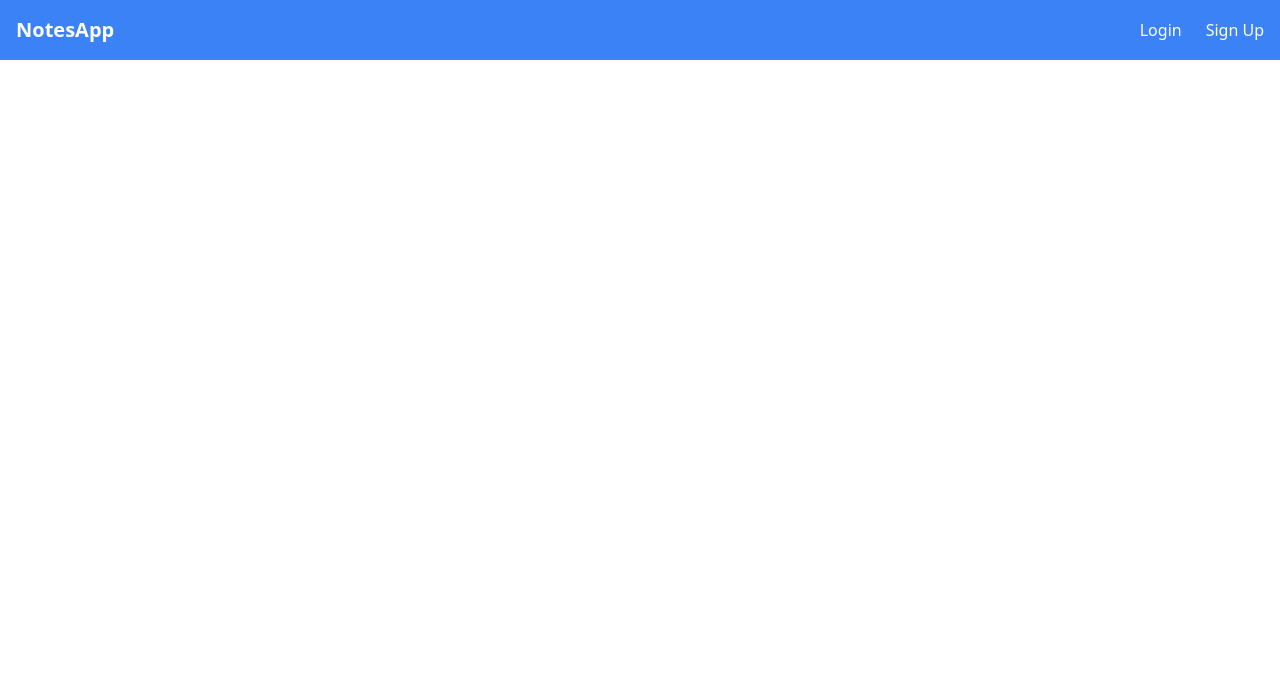
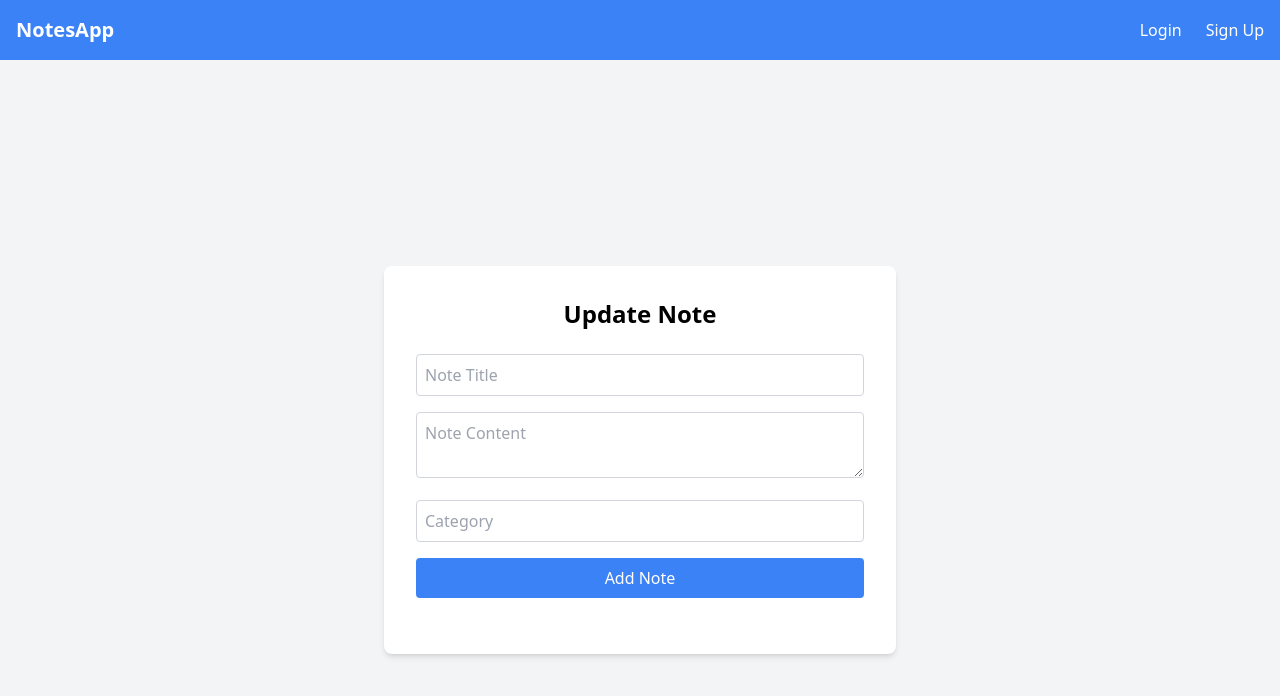
Before and after one commit to Rajsatyammm/Notes_App_Frontend, a React (Vite) app: page /updateNote/1 in a window 1280 px wide. Shown: the top 696 px of the page. Built offline with nearby package versions, Linux system fonts and the light colour scheme; no server answers.

Commit message:
adding updateNote functionality

```diff
--- a/src/App.jsx
+++ b/src/App.jsx
@@ -15,6 +15,7 @@ function App() {
           <Route path="/login" element={<Login />} />
           <Route path="/signup" element={<Signup />} />
           <Route path="/addNotes" element={<AddNote />} />
+          <Route path="/updateNote/:id" element={<AddNote />} />
           <Route
             path="/dashboard"
             element={
--- a/src/components/NoteCard.jsx
+++ b/src/components/NoteCard.jsx
@@ -2,9 +2,12 @@ import axios from "../axios";
 import { FaEdit, FaTrashAlt } from "react-icons/fa";
 import ErrorMessage from "../constants/ErrorMessage";
 import APIEndpoints from "../constants/APIEndpoints";
+import { useNavigate } from "react-router-dom"
 
 
 const NoteCard = ({ data, onDelete }) => {
+
+    const navigate = useNavigate();
 
     const handleDelete = async (id) => {
         try {
@@ -24,19 +27,19 @@ const NoteCard = ({ data, onDelete }) => {
     }
 
     const handleEdit = async (id) => {
-
+        navigate(`/updateNote/${id}`)
     }
 
     return (
         <div className="relative border border-gray-300 rounded-lg p-4 bg-white shadow-md">
             <div className="absolute top-2 right-2 flex space-x-2">
-                {/* <button
+                <button
                     onClick={() => handleEdit(data._id)}
                     className="text-blue-500 hover:text-blue-700"
                     title="Edit Note"
                 >
                     <FaEdit size={20} />
-                </button> */}
+                </button>
                 <button
                     onClick={() => handleDelete(data._id)}
                     className="text-red-500 hover:text-red-700"
--- a/src/components/NoteForm.jsx
+++ b/src/components/NoteForm.jsx
@@ -1,15 +1,23 @@
-import { useState } from 'react';
+import { useEffect, useState } from 'react';
 import { useNavigate } from 'react-router-dom';
 import axios from '../axios';
 import ErrorMessage from '../constants/ErrorMessage';
 import APIEndpoint from '../constants/APIEndpoints'
 
-function NoteForm({ setLoader }) {
+function NoteForm({ setLoader, updateNote, data }) {
     const [title, setTitle] = useState('');
     const [content, setContent] = useState('');
     const [category, setCategory] = useState('');
     const [error, setError] = useState('');
     const navigate = useNavigate()
+
+    const setData = () => {
+        if (data) {
+            setTitle(data.title);
+            setContent(data.content);
+            setCategory(data.category);
+        }
+    }
 
     const handleSubmit = async (e) => {
         e.preventDefault();
@@ -19,6 +27,7 @@ function NoteForm({ setLoader }) {
                 return;
             }
             setLoader(true)
+            if (!updateNote) {
                 await axios.post(APIEndpoint.ADD_NOTE,
                     {
                         title,
@@ -31,6 +40,20 @@ function NoteForm({ setLoader }) {
                         }
                     }
                 );
+            } else {
+                await axios.post(`${APIEndpoint.UPDATE_NOTE}${data._id}`,
+                    {
+                        title,
+                        content,
+                        category
+                    },
+                    {
+                        headers: {
+                            'x-auth-token': localStorage.getItem('token')
+                        }
+                    }
+                );
+            }
             setTitle('');
             setContent('');
             setCategory('');
@@ -54,6 +77,10 @@ function NoteForm({ setLoader }) {
             setLoader(false);
         }
     };
+
+    useEffect(() => {
+        setData();
+    }, [data])
 
     return (
         <form onSubmit={handleSubmit} className="space-y-4 mb-6">
@@ -79,7 +106,7 @@ function NoteForm({ setLoader }) {
                 className="w-full p-2 border border-gray-300 rounded"
             />
             <button type="submit" className="w-full p-2 bg-blue-500 text-white rounded">
-                Add Note
+                {updateNote ? "Update Note" : "Add Note"}
             </button>
         </form>
     );
--- a/src/constants/APIEndpoints.js
+++ b/src/constants/APIEndpoints.js
@@ -2,7 +2,8 @@ const APIEndpoints = {
     "GET_ALL_NOTES": "/api/notes/getAll",
     "DELETE_NOTE": "/api/notes/delete/",
     "ADD_NOTE": "/api/notes/add",
-    "UPDATE_NOTE": "/api/notes/update",
+    "GET_NOTE": "/api/notes/getNote/",
+    "UPDATE_NOTE": "/api/notes/update/",
     "USERS_LOGIN": "/api/users/login",
     "REGISTER_USER": "/api/users/register",
     "USER_PROFILE": "/api/users/me"
--- a/src/pages/AddNote.jsx
+++ b/src/pages/AddNote.jsx
@@ -1,9 +1,32 @@
-import { useState } from "react";
+import { useState, useEffect } from "react";
 import NoteForm from "../components/NoteForm";
 import Loader from "../components/Loader";
+import { useParams } from "react-router-dom";
+import axios from "../axios";
+import APIEndpoints from "../constants/APIEndpoints";
 
 const AddNote = () => {
-    const [loading, setLoading] = useState(false)
+    const [loading, setLoading] = useState(false);
+    const [data, setData] = useState(null);
+    const params = useParams();
+    const id = params.id;
+
+    const fetchNotes = async () => {
+        const response = await axios.get(`${APIEndpoints.GET_NOTE}${id}`,
+            {
+                headers: {
+                    'x-auth-token': localStorage.getItem('token')
+                }
+            }
+        )
+        setData(response.data);
+    }
+
+    useEffect(() => {
+        if (id)
+            fetchNotes();
+    }, [])
+
     const setLoader = (bool) => {
         setLoading(bool);
     }
@@ -12,9 +35,18 @@ const AddNote = () => {
         <div className="flex justify-center items-center min-h-screen bg-gray-100 p-4">
             <div className="w-full max-w-lg bg-white p-8 rounded-lg shadow-md">
                 <h2 className="text-2xl font-semibold text-center mb-6">
-                    Add a New Note
+                    {id ? "Update Note" : "Add a New Note"}
                 </h2>
-                <NoteForm setLoader={setLoader} />
+                {data ?
+                    <NoteForm
+                        setLoader={setLoader}
+                        updateNote={true}
+                        data={data}
+                    /> :
+                    <NoteForm
+                        setLoader={setLoader}
+                    />
+                }
             </div>
         </div>
     );
```
Lines whose indentation alone changed are shown as unchanged.
